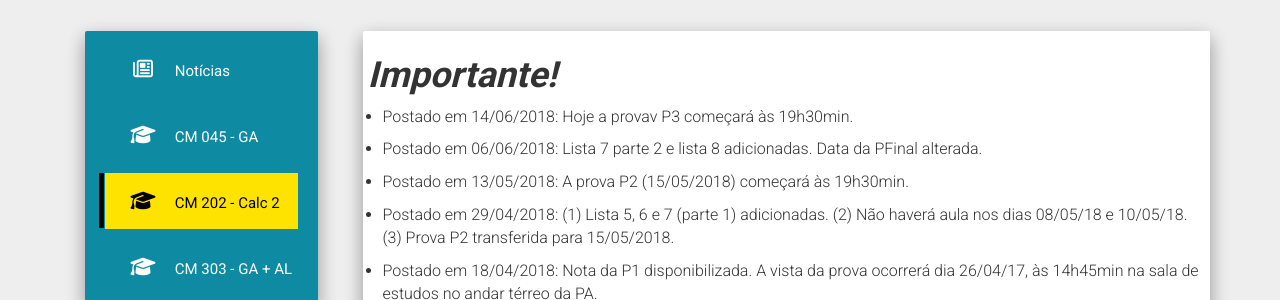
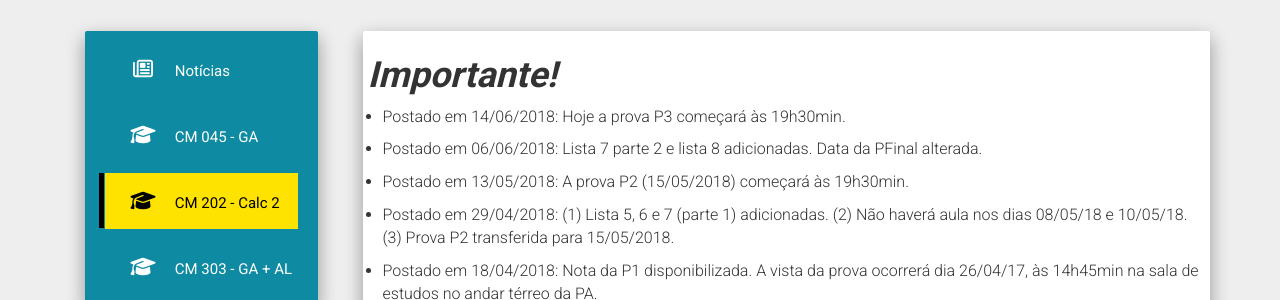
Before and after one commit to chunggnuhc/chunggnuhc.github.io, a Jekyll site: the page built from CM202-Calc2-1sem2018.md, in a window 1280 px wide and 900 px high. Shown: the part 204-504 px from the top of the window. Built offline with Jekyll 4.4.1, drawn with Linux system fonts in a browser that asks for light colours; nearby versions of some CDN libraries.

Commit message:
Update CM202-Calc2-1sem2018.md

```diff
--- a/CM202-Calc2-1sem2018.md
+++ b/CM202-Calc2-1sem2018.md
@@ -4,7 +4,7 @@ title: CM202 Turma B - Cálculo 2 - Física Noturno
 permalink: /CM202-Calc2-1sem2018/
 ---
 <h1><b><i>Importante!</i></b></h1>
-- Postado em 14/06/2018: Hoje a provav P3 começará às 19h30min.
+- Postado em 14/06/2018: Hoje a prova P3 começará às 19h30min.
 
 - Postado em 06/06/2018: Lista 7 parte 2 e lista 8 adicionadas. Data da PFinal alterada.
 
```
